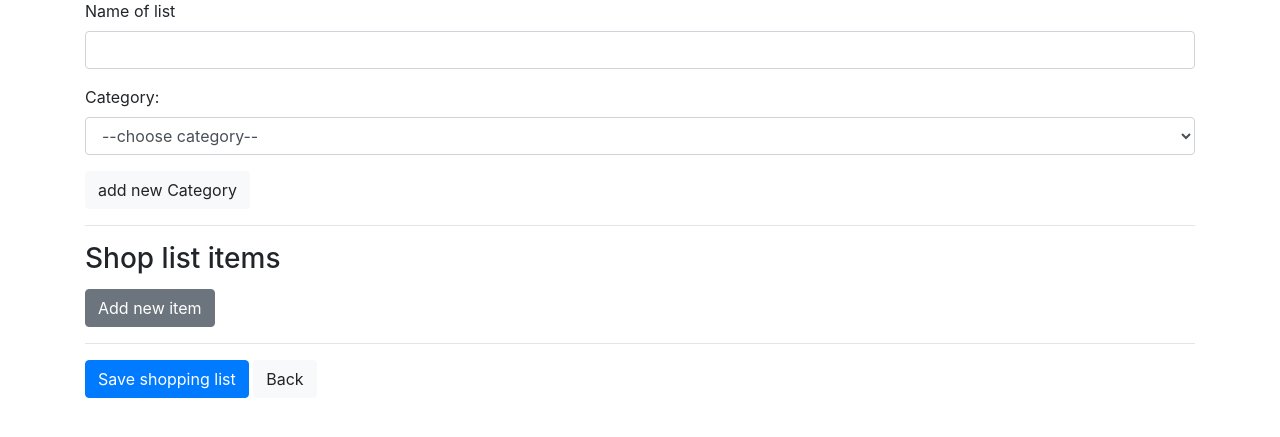
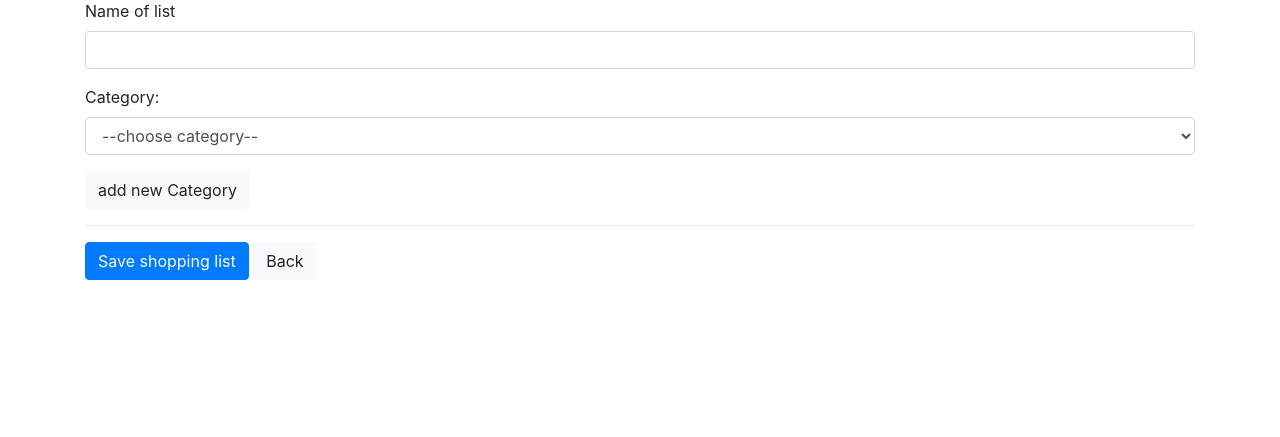
Before and after one commit to OG-Gardavsky/shoplist, a PHP site: page /editShopList.php in a window 1280 px wide. Shown: the part 184-621 px from the top of the page. Run offline with PHP 8.4, Linux system fonts and the light colour scheme; the visitor is signed in with stand-in values (Sample User, id 1); tables that the repository leaves empty or names only in its code hold one stand-in row (values such as "Sample post").

Commit message:
Add item posible just for saved list

```diff
--- a/shopplist/editShopList.php
+++ b/shopplist/editShopList.php
@@ -6,7 +6,7 @@
 
     $errors=[];
     $selectedCategoryId=(!empty($_POST['categoryId'])?intval($_POST['categoryId']):'');
-    $itemId = !empty($_REQUEST['shopListId'])?intval($_REQUEST['shopListId']):null;
+    $shopListid = !empty($_REQUEST['shopListId'])?intval($_REQUEST['shopListId']):null;
 
     //action for save button
     if(isset($_POST['saveShopListBtn'])) {
@@ -29,7 +29,7 @@
             $categoryId = $_POST['categoryId'];
 
             //insert of not saved list
-            if ($itemId == null) {
+            if ($shopListid == null) {
 
                 $saveQuery=$db->prepare('INSERT INTO sl_shop_lists (user_id, category_id, name) VALUES (:userId, :categoryId, :name);');
                 try {
@@ -52,7 +52,7 @@
                     $updateQuery->execute([
                         ':categoryId'=> $categoryId,
                         ':nameOfList'=>$nameOfList,
-                        ':shopListId'=>$itemId
+                        ':shopListId'=>$shopListid
                     ]);
 
                     //TODO hlaska ze doslo k ulozeni
@@ -69,11 +69,11 @@
 
 
 
-    if ($itemId != null) {
+    if ($shopListid != null) {
 
         $shopListToUpdateQuery = $db->prepare("SELECT * FROM sl_shop_lists WHERE id = ? AND user_id = ? LIMIT 1");
         try {
-            $shopListToUpdateQuery->execute([$itemId, $currentUserId]);
+            $shopListToUpdateQuery->execute([$shopListid, $currentUserId]);
 
             if ($shopListToUpdateQuery->rowCount() == 0) {
                 $errors['genericError'] = 'Shopping list does not exist';
@@ -187,14 +187,16 @@
 
 
 <!--displaying items -->
-        <h3>Shop list items</h3>
+
         <?php
 
-        if ($itemId != null) {
+            // check if exist shoplist in DB
+            if ($shopListid != null) {
+                echo '<h3>Shop list items</h3>';
 
                 $shoplistItemsQuery = $db->prepare("SELECT * FROM sl_items WHERE shop_list_id = ?");
                 try {
-                $shoplistItemsQuery->execute([$itemId]);
+                    $shoplistItemsQuery->execute([$shopListid]);
 
                     if ($shoplistItemsQuery->rowCount() > 0 ) {
                         $shoplistItems = $shoplistItemsQuery->fetchAll(PDO::FETCH_ASSOC);
@@ -205,8 +207,9 @@
                 }
             }
 
+            // based on previous if
             if (isset($shoplistItems)) {
-//            <a href="deleteList.php?itemId='.$listItem['id'].'" type="button" class="btn btn-danger">X</a>
+
                 foreach ($shoplistItems as $listItem) {
                     echo
                         '<div class="card">
@@ -229,15 +232,18 @@
                                 </div>
                             </div>
                         </div>';
+                }
+            }
 
-            }
+            if ($shopListid != null) {
+                //button for adding new item
+                echo '<a href="editListItem.php?shopListId='.$shopListid.'" type="button" id="addListBtn" class="btn btn-secondary">Add new item</a><hr />';
             }
 
 
 
         ?>
-        <a href="editListItem.php?shopListId=<?php echo $itemId?>" type="button" id="addListBtn" class="btn btn-secondary">Add new item</a>
-        <hr />
+
 
 <!-- submit buttons-->
         <?php if (!empty($errors['genericError'])) { echo '<div class="alert alert-danger">'.$errors['genericError'].'</div>';  } ?>
--- a/shopplist/index.php
+++ b/shopplist/index.php
@@ -76,7 +76,7 @@
                     </div>
                     <div>
                         <a href="deleteList.php?shopListId='.$shopList['shopListId'].'" type="button" class="btn btn-danger">X</a>
-                        <a href="editShopList.php?shopListId='.$shopList['shopListId'].'" type="button" class="btn btn-secondary">edit</a>
+                        <a href="editShopList.php?shopListId='.$shopList['shopListId'].'" type="button" class="btn btn-secondary">edit / view</a>
                         <a href="markListAsFinished.php?shopListId='.$shopList['shopListId'].'" type="button" class="btn btn-success">';
                                if ($shopList['finished'] == false) {
                                    echo '&nbsp&nbsp&nbsp';
```
Lines whose indentation alone changed are shown as unchanged.
